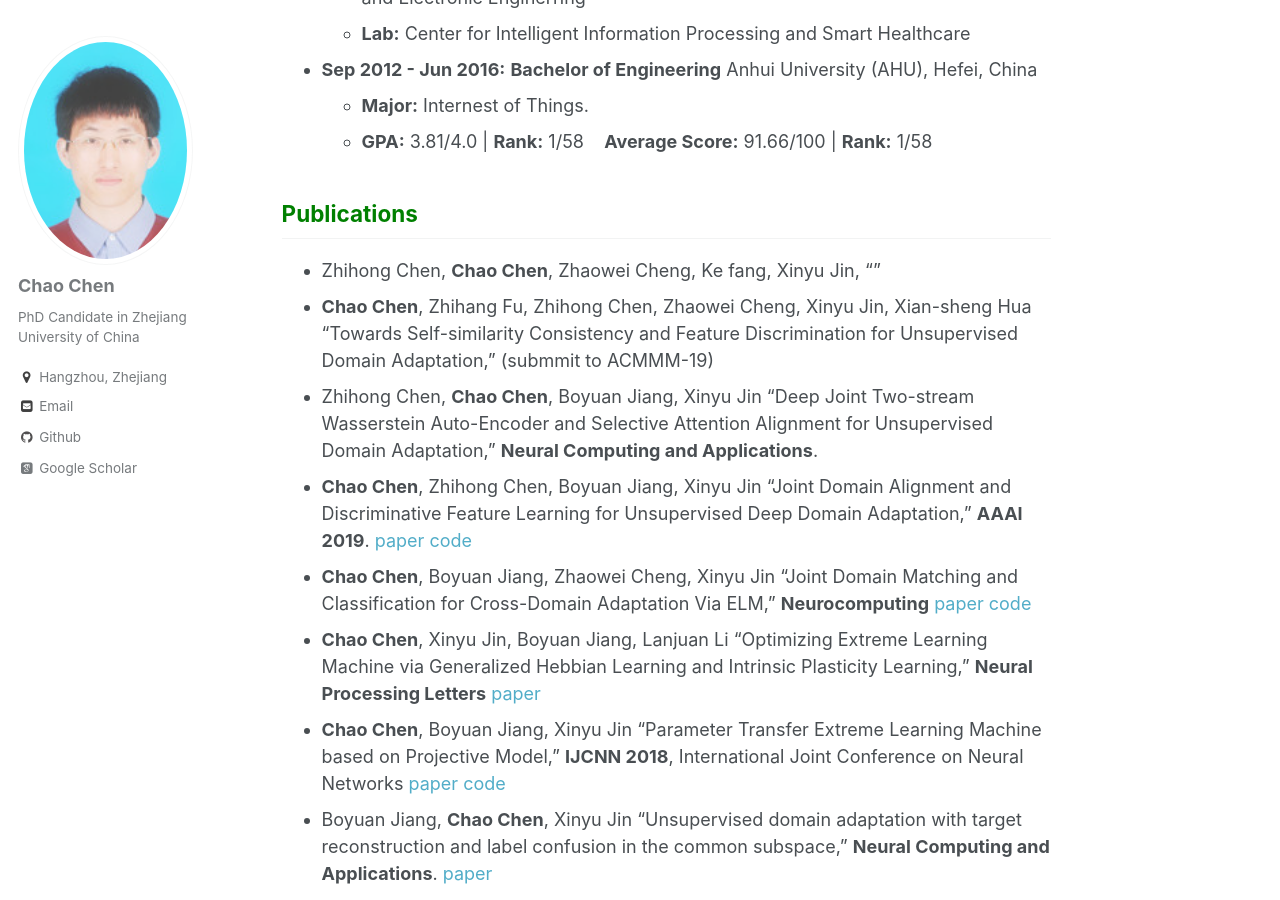
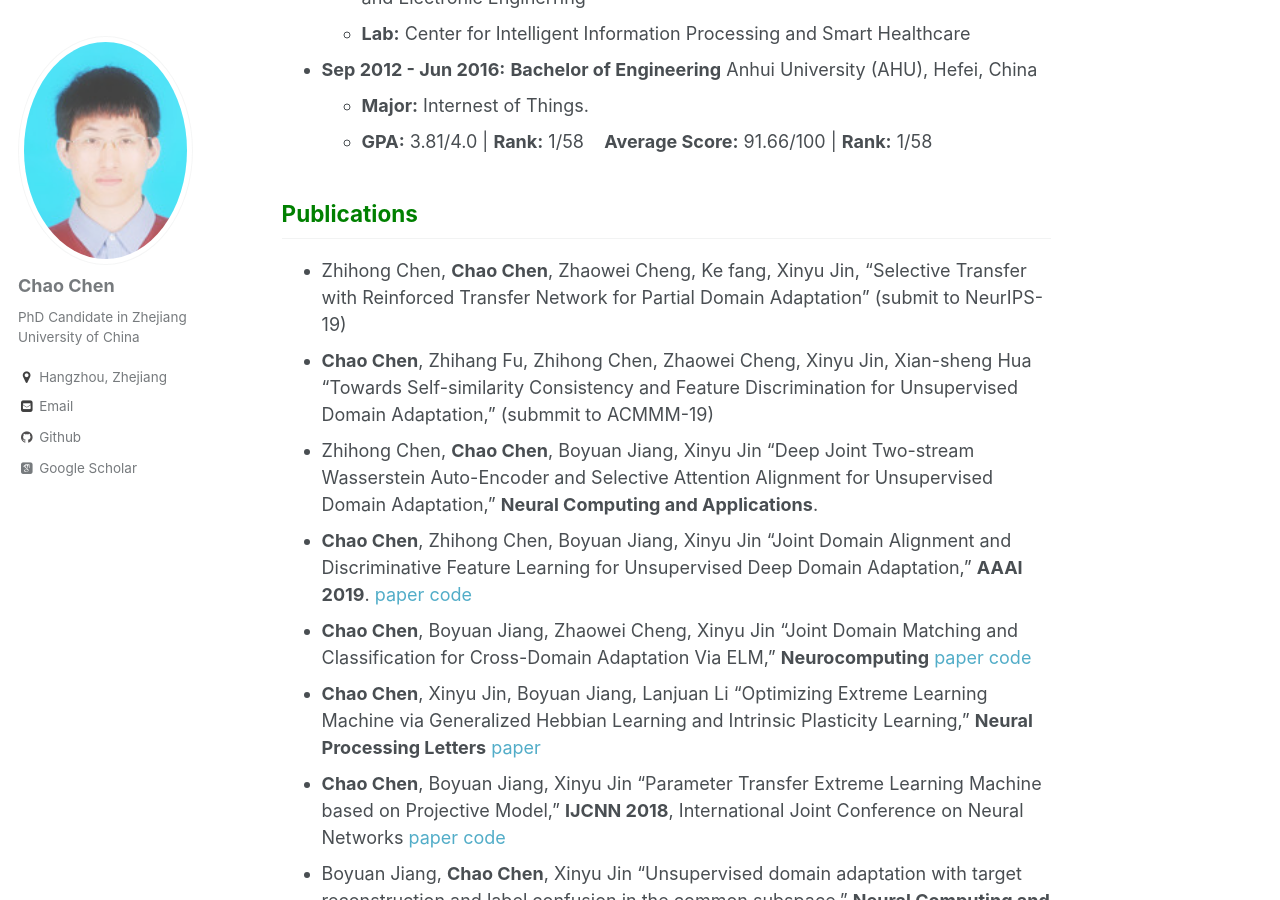
Before and after one commit to chenchao666/chenchao666.github.io, a Jekyll site: the page built from _pages/about.md, in a window 1280 px wide and 900 px high, scrolled down 639 px. Built offline with Jekyll 4.4.1, drawn with Linux system fonts in a browser that asks for light colours; some web fonts are replaced.

Commit message:
Update about.md

```diff
--- a/_pages/about.md
+++ b/_pages/about.md
@@ -23,7 +23,8 @@ My research interests cover a range of issues : **Statistics and Optimization**,
   - **GPA:** 3.81/4.0 \| **Rank:** 1/58 &nbsp;&nbsp; **Average Score:** 91.66/100 \| **Rank:** 1/58
 
 ## <span style="color: green"> Publications </span>
-* Zhihong Chen, **Chao Chen**, Zhaowei Cheng, Ke fang, Xinyu Jin, ""
+* Zhihong Chen, **Chao Chen**, Zhaowei Cheng, Ke fang, Xinyu Jin, "Selective Transfer with Reinforced Transfer Network
+for Partial Domain Adaptation" (submit to NeurIPS-19)
 * **Chao Chen**, Zhihang Fu, Zhihong Chen, Zhaowei Cheng, Xinyu Jin, Xian-sheng Hua "Towards Self-similarity Consistency and Feature Discrimination for Unsupervised Domain Adaptation," (submmit to ACMMM-19)
 * Zhihong Chen, **Chao Chen**, Boyuan Jiang, Xinyu Jin “Deep Joint Two-stream Wasserstein Auto-Encoder and Selective Attention Alignment for Unsupervised Domain Adaptation,” **Neural Computing and Applications**.
 * **Chao Chen**, Zhihong Chen, Boyuan Jiang, Xinyu Jin “Joint Domain Alignment and Discriminative Feature Learning for Unsupervised Deep Domain Adaptation,” **AAAI 2019**. [paper](https://arxiv.org/abs/1808.09347) [code](https://github.com/chenchao666/JDDA-Master)
```
